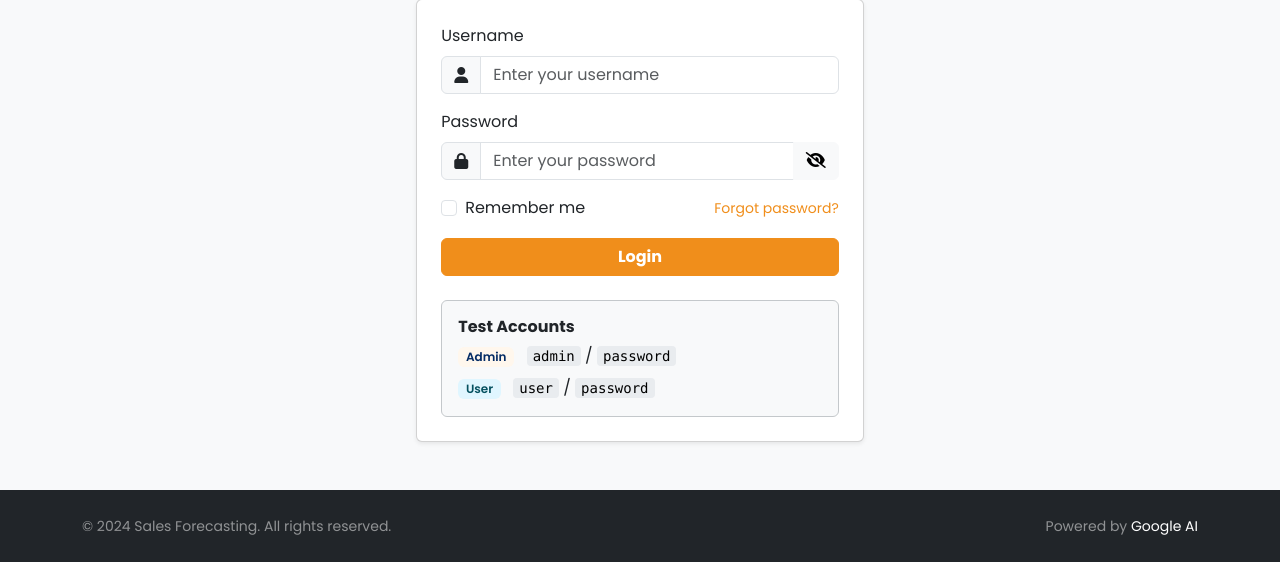
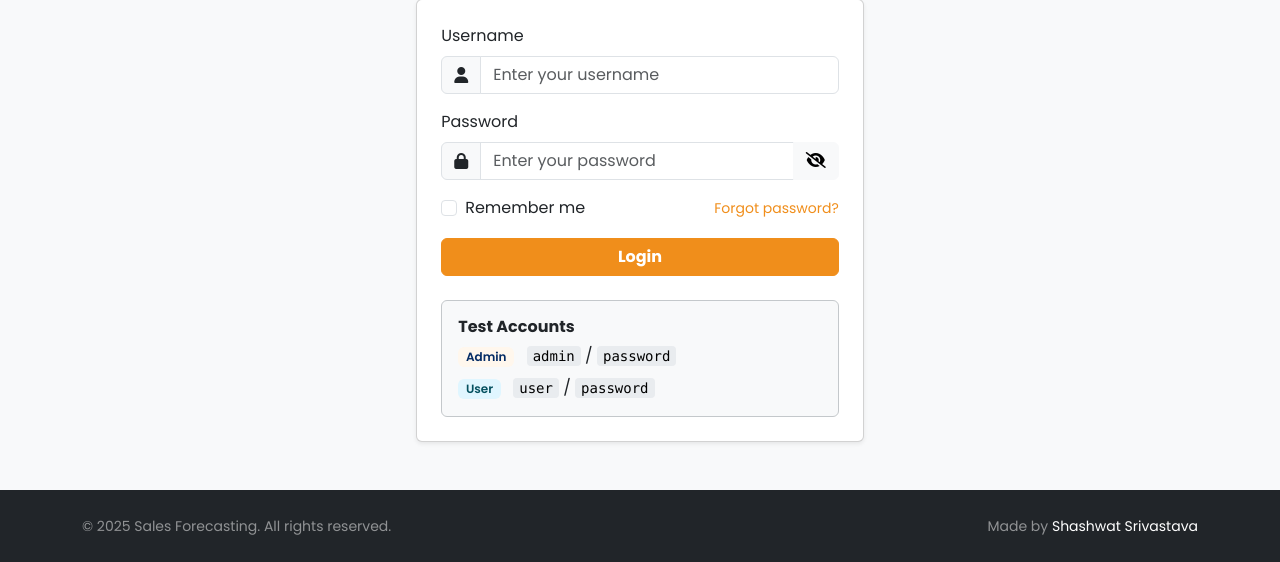
Before and after one commit to Shashwat970/SalesDashboard, a Flask app: page /login in a window 1280 px wide. Shown: the part 264-826 px from the top of the page. Run offline with Flask 3, Linux system fonts and the light colour scheme; some libraries are stand-ins or nearby versions.

Commit message:
Update login_page.html

```diff
--- a/templates/login_page.html
+++ b/templates/login_page.html
@@ -124,10 +124,10 @@
     <div class="container-xl">
       <div class="row align-items-center">
         <div class="col-md-6 text-center text-md-start">
-          <small>&copy; 2024 Sales Forecasting. All rights reserved.</small>
+          <small>&copy; 2025 Sales Forecasting. All rights reserved.</small>
         </div>
         <div class="col-md-6 text-center text-md-end mt-2 mt-md-0">
-          <small>Powered by <a href="#" class="text-white text-decoration-none">Google AI</a></small>
+          <small>Made by <a href="#" class="text-white text-decoration-none">Shashwat Srivastava</a></small>
         </div>
       </div>
     </div>
```
